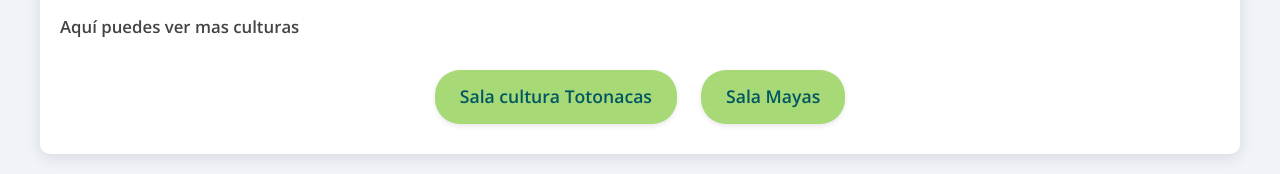
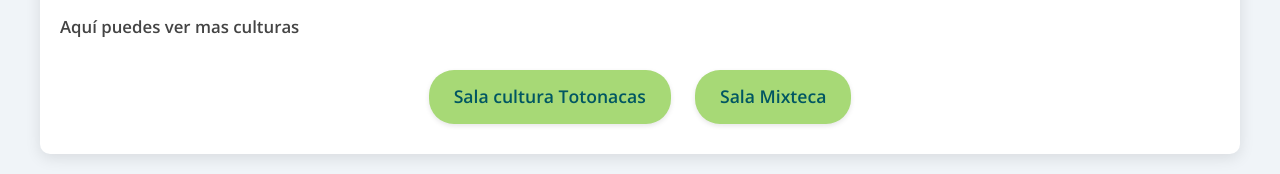
Before and after one commit to culturatarascos/culturatarascos.github.io, a plain HTML site: page index.html in a window 1280 px wide. Shown: the part 11611-11785 px from the top of the page. Drawn offline with nearby package versions, Linux system fonts and the light colour scheme.

Commit message:
Update index.html

```diff
--- a/index.html
+++ b/index.html
@@ -529,7 +529,7 @@ Cada comentario, cada visita y cada aporte ayuda a mantener viva una herencia qu
 ¡Aquí!</h3>
             <p>Aquí puedes ver mas culturas</p>
             <a href="https://proyectototonacas.github.io/"_blank" rel="noopener noreferrer">Sala cultura Totonacas</a>
-            <a href="https://manusnigra.my.canva.site/los-mayas" target="_blank" rel="noopener noreferrer">Sala Mayas</a>
+            <a href=https://culturamixteca.github.io/" target="_blank" rel="noopener noreferrer">Sala Mixteca</a>
             </div>
 
     </main>
```
